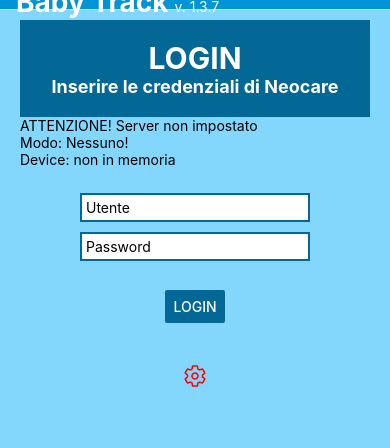
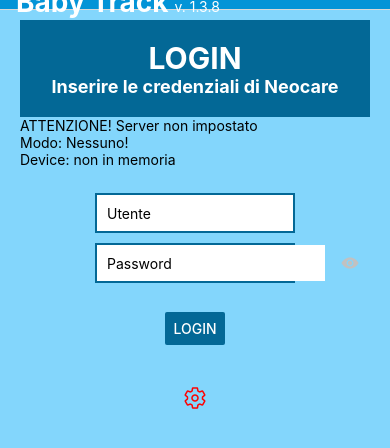
Before and after one commit to Alby2901/babytrack3, a React Native app: screen /Login in a window 390 px wide. Shown: the top 448 px of the page. Built offline with nearby package versions, Linux system fonts and the light colour scheme.

Commit message:
Migliorata schermata di scansione Ora dimensioni dinamiche e area chiara al centro del riquadro Aggiunta icona Mostra Password al Login Cambio nome applicazione in BabyTrack V. 1.3.8

```diff
--- a/app.json
+++ b/app.json
@@ -1,9 +1,9 @@
 {
   "expo": {
     "jsEngine": "hermes",
-    "name": "babytrack3",
-    "slug": "babytrack3",
-    "version": "1.3.7",
+    "name": "BabyTrack",
+    "slug": "BabyTrack",
+    "version": "1.3.8",
     "orientation": "portrait",
     "icon": "./assets/icon.png",
     "userInterfaceStyle": "light",
--- a/screens/LoginScreen.js
+++ b/screens/LoginScreen.js
@@ -2,6 +2,7 @@
   Text, View, StyleSheet, Button, TextInput,
   ScrollView, SafeAreaView, Pressable
 } from "react-native";
+import Ionicons from 'react-native-vector-icons/Ionicons';
 
 import ScreenContainer from "../UI/ScreenContainer";
 import { getSession } from "../components/http";
@@ -11,6 +12,7 @@
 import { GlobalStyles } from "../UI/GlobalConstant";
 import IconButton from '../UI/IconButton';
 import { setObjectToStore } from '../store/StoreDataLocal';
+
 
 function LoginScreen({ navigation }) {
   // console.log("LoginScreen navigation:", navigation);
@@ -27,6 +29,8 @@
   const [url, setUrl] = useState("http://93.145.42.53:8090");
   const [deviceID, setdeviceID] = useState("");
 
+  const [showPassword, setShowPassword] = useState(false);
+
   // ----------------------------
   // ELIMINARE IL DEFAULT!
   const [usr, setUsr] = useState("");
@@ -34,6 +38,10 @@
   // ----------------------------
 
   const authCtx = useContext(AuthContext);
+
+  function toggleShowPassword() {
+    setShowPassword(prev => !prev);
+  }
 
   function headerSettingsIconPressHandler() {
     console.log('✅ ICONA PREMUTA — Navigazione a SettingAccess');
@@ -202,13 +210,32 @@
             value={usr}
             placeholder="Utente"
           />
-            <TextInput
+          {/* <TextInput
             style={styles.inputText}
             onChangeText={pwdInputHandler}
             value={pwd}
             secureTextEntry={true}
             placeholder="Password"
+          /> */}
+
+          <View style={styles.passwordContainer}>
+            <TextInput
+              style={styles.passwordInput}
+              onChangeText={pwdInputHandler}
+              value={pwd}
+              secureTextEntry={!showPassword}
+              placeholder="Password"
             />
+            <Pressable onPress={toggleShowPassword} style={styles.toggleButton}>
+              <Ionicons
+                name={showPassword ? 'eye-off' : 'eye'}
+                size={18}
+                color={'#c1c1c1'}
+                // color={GlobalStyles.colors.Text_Main}
+              />
+            </Pressable>
+          </View>
+
         </View>
         {!isLogged && (
           <View style={styles.containerButton}>
@@ -343,7 +370,6 @@
   button: {
     margin: 5,
   },
-
   inputText: {
     borderWidth: 2,
     borderColor: GlobalStyles.colors.BG_DarkBlue,
@@ -351,7 +377,40 @@
     color: GlobalStyles.colors.Text_Input,
     textDecorationColor: GlobalStyles.colors.Text_Main,
     margin: 5,
-    padding: 4,
-    minWidth: 200,
+    paddingHorizontal: 10,
+    paddingVertical: 4, // controlla l’altezza
+    width: 200,
+    height: 40,         // altezza fissa
+  },
+  passwordContainer: {
+    flexDirection: 'row',
+    alignItems: 'center',
+    borderWidth: 2,
+    borderColor: GlobalStyles.colors.BG_DarkBlue,
+    backgroundColor: GlobalStyles.colors.BG_InputField,
+    margin: 5,
+    paddingHorizontal: 10,
+    paddingVertical: 0, // controlla l’altezza
+    width: 200,
+    height: 40,        // stessa altezza del campo utente
+  },
+  toggleButton: {
+    marginLeft: 10,
+    justifyContent: 'center',
+    alignItems: 'center',
+    height: 40, // uguale al contenitore
+    width: 30, // larghezza minima per cliccare
+  },
+  toggleButtonText: {
+    color: GlobalStyles.colors.Text_Main,
+    fontSize: 14,
+  },
+  passwordInput: {
+    flex: 1,
+    color: GlobalStyles.colors.Text_Input,
+    backgroundColor: GlobalStyles.colors.BG_InputField,
+    paddingVertical: 0,
+    paddingHorizontal: 0,
+    height: '100%',
   },
 });
--- a/screens/ScanScreen.js
+++ b/screens/ScanScreen.js
@@ -1,9 +1,9 @@
 import React, { useState, useEffect, useContext } from 'react';
-import { View, Text, TouchableOpacity, StyleSheet } from 'react-native';
+import { View, Text, TouchableOpacity, StyleSheet, Animated, Easing, Dimensions } from 'react-native';
 import { AuthContext } from "../store/auth-context";
 import { CameraView, useCameraPermissions } from 'expo-camera';
 import { Ionicons } from '@expo/vector-icons';
-import { Animated, Easing } from 'react-native';
+import { useSafeAreaInsets } from 'react-native-safe-area-context';
 
 
 function ScanScreen({ navigation, route }) {
@@ -13,6 +13,22 @@
   const [scanRichiesto, setScanrichiesto] = useState('');
   const scanAnim = useState(new Animated.Value(0))[0];
   const { scanElement } = route.params;
+
+  // Costanti per leggere la dimensione dello schermo e impostare
+  // il riquadro sempre poco sopra il centro
+  //
+  // legge le dimensioni dello schermo
+  const { width, height } = Dimensions.get('window');
+  // una Insetss per verificare meglio lo spazio disponibile
+  const insets = useSafeAreaInsets();
+  // spostamento verticare del riquadro
+  const verticalOffset = -100; // negativo = più in alto
+  // Definisce un riquadro che occupa il 60% della larghezza
+  const scanBoxSize = width * 0.6;
+  // Definisce l'angolo in alto a sinistra del riquadro
+  const scanBoxTop = (height - scanBoxSize) / 2 + verticalOffset;
+  const scanBoxLeft = (width - scanBoxSize) / 2;
+
 
   useEffect(() => {
     if (!permission?.granted) {
@@ -48,7 +64,7 @@
     console.log('SCAN_SCREEN - HandleBarCodeScanned');
     console.log('SCAN_SCREEN - HandleBarCodeScanned - scanRichiestoState: ', scanRichiesto);
     setScanned(true);
-    // alert(`Codice QR scansionato: ${data}`);
+
 
     if (scanRichiesto == 1) {
       console.log(`SCAN_SCREEN - Case Neonato! => ${data}`);
@@ -87,34 +103,64 @@
         autofocus='on'
       />
 
+      {/* Testo sopra al riquadro */}
+      <Text style={[styles.guideText, { top: scanBoxTop - 40 }]}>
+        Inquadra il QR Code nel riquadro
+      </Text>
+
+      {/* Maschera scura intorno al riquadro */}
+      <View style={StyleSheet.absoluteFill}>
+        {/* Maschera sopra */}
+        <View style={{ position: 'absolute', top: 0, left: 0, right: 0, height: scanBoxTop, backgroundColor: 'rgba(0,0,0,0.6)' }} />
+        {/* Maschera sotto */}
+        <View style={{ position: 'absolute', top: scanBoxTop + scanBoxSize, left: 0, right: 0, bottom: 0, backgroundColor: 'rgba(0,0,0,0.6)' }} />
+        {/* Maschera a sinistra */}
+        <View style={{ position: 'absolute', top: scanBoxTop, left: 0, width: scanBoxLeft, height: scanBoxSize, backgroundColor: 'rgba(0,0,0,0.6)' }} />
+        {/* Maschera a destra */}
+        <View style={{ position: 'absolute', top: scanBoxTop, right: 0, width: scanBoxLeft, height: scanBoxSize, backgroundColor: 'rgba(0,0,0,0.6)' }} />
+      </View>
+
+      {/* Box ( riquadro) e riga rossa animata */}
       <View style={styles.overlay}>
-        <View style={styles.cornerContainer}>
+        <View style={[styles.cornerContainer, {
+          width: scanBoxSize,
+          height: scanBoxSize,
+          position: 'absolute',
+          top: scanBoxTop,
+          left: scanBoxLeft,
+        }]}>
           <View style={[styles.corner, styles.topLeft]} />
           <View style={[styles.corner, styles.topRight]} />
           <View style={[styles.corner, styles.bottomLeft]} />
           <View style={[styles.corner, styles.bottomRight]} />
-        </View>
+
+          {/* Riga rossa animata */}
           <Animated.View
             style={[
               styles.scanLine,
               {
+                width: scanBoxSize * 0.9,
+                left: (scanBoxSize * 0.05), // centrata orizzontalmente
                 transform: [{
                   translateY: scanAnim.interpolate({
                     inputRange: [0, 1],
-                  outputRange: [0, 190], // altezza del riquadro
+                    outputRange: [0, scanBoxSize - 4], // spostamento verticale limitato al box
                   }),
                 }],
               }
             ]}
           />
         </View>
+      </View>
 
+      {/* Pulsante per rifare la scansione */}
       {scanned && (
         <TouchableOpacity style={styles.scanButton} onPress={() => setScanned(false)}>
           <Text style={styles.buttonText}>Scansiona di nuovo</Text>
         </TouchableOpacity>
       )}
 
+      {/* Pulsante per attivare la torcia */}
       <TouchableOpacity style={styles.torchButton} onPress={() => setTorchOn(!torchOn)}>
         <Ionicons name={torchOn ? 'flash-off' : 'flash'} size={30} color="white" />
       </TouchableOpacity>
@@ -172,7 +218,7 @@
   corner: {
     width: 30,
     height: 30,
-    borderColor: 'white',
+    borderColor: '#00FF00',
     position: 'absolute',
   },
 
@@ -209,10 +255,16 @@
   },
   scanLine: {
     position: 'absolute',
-    width: 180,
     height: 2,
-    top: 150,
     backgroundColor: 'red',
     opacity: 0.8,
+  },
+  guideText: {
+    position: 'absolute',
+    width: '100%',
+    textAlign: 'center',
+    color: 'white',
+    fontSize: 16,
+    fontWeight: '500',
   }
 });
```
Lines whose indentation alone changed are shown as unchanged.
